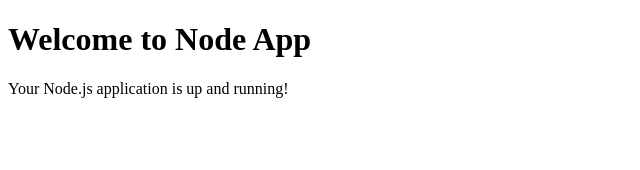
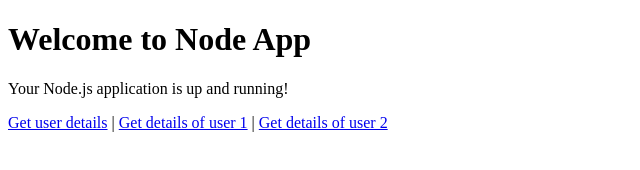
Before and after one commit to SruthiKrish19/basic-node-app, a website: page views/index.html in a window 1280 px wide. Shown: the whole page, without its empty margins (0-640 px from the left). Drawn offline with Linux system fonts and the light colour scheme.

Commit message:
Add files via upload

```diff
--- a/views/index.html
+++ b/views/index.html
@@ -8,9 +8,12 @@
 </head>
 
 <body>
-    <div class="container">
+    <div>
         <h1>Welcome to Node App</h1>
         <p>Your Node.js application is up and running!</p>
+        <a href="/users">Get user details</a> |
+        <a href="/user/1">Get details of user 1</a> |
+        <a href="/user/2">Get details of user 2</a>
     </div>
 </body>
 
```
Also changed, not shown: views/404.html (+1 -1 lines).
